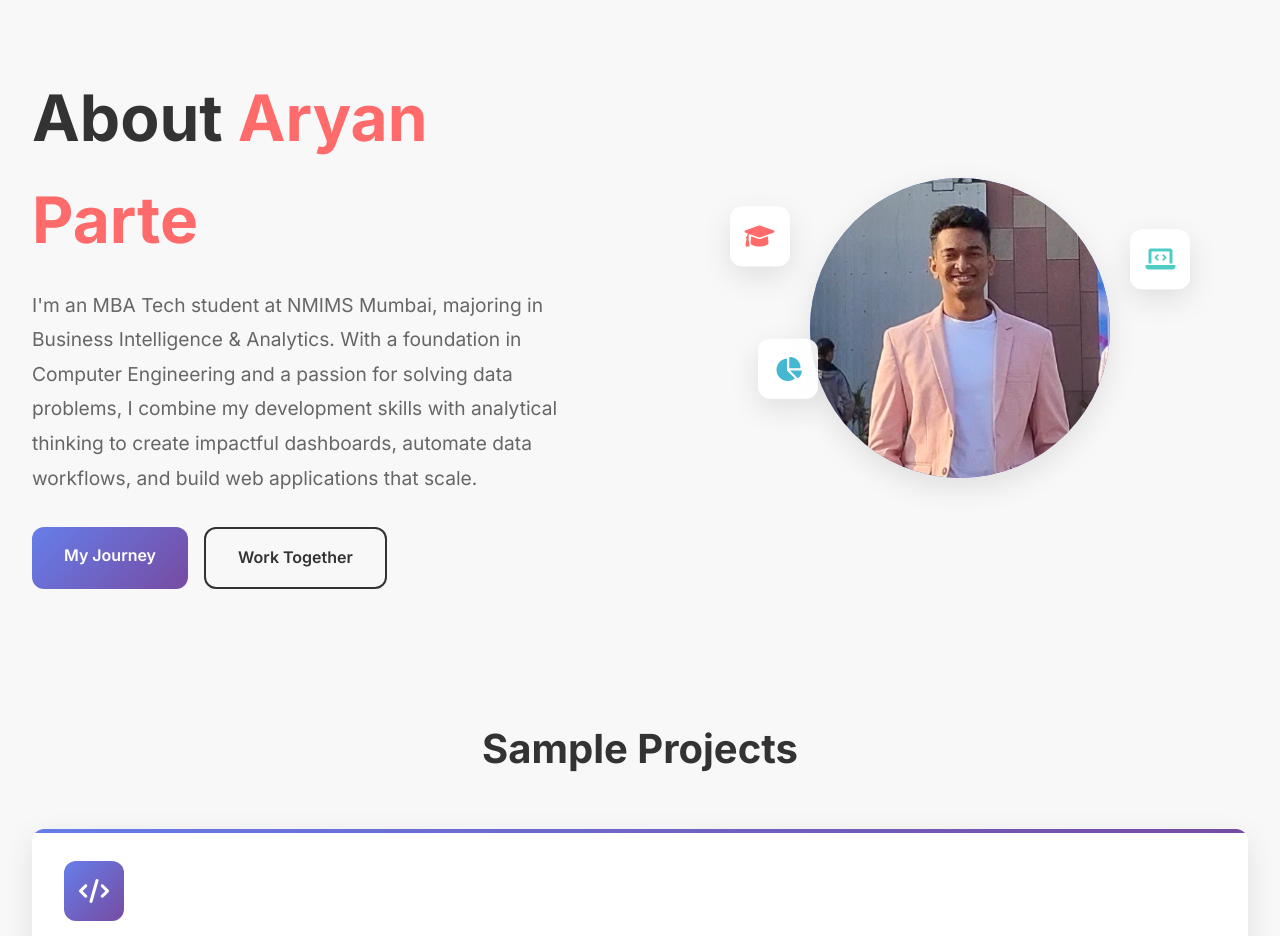
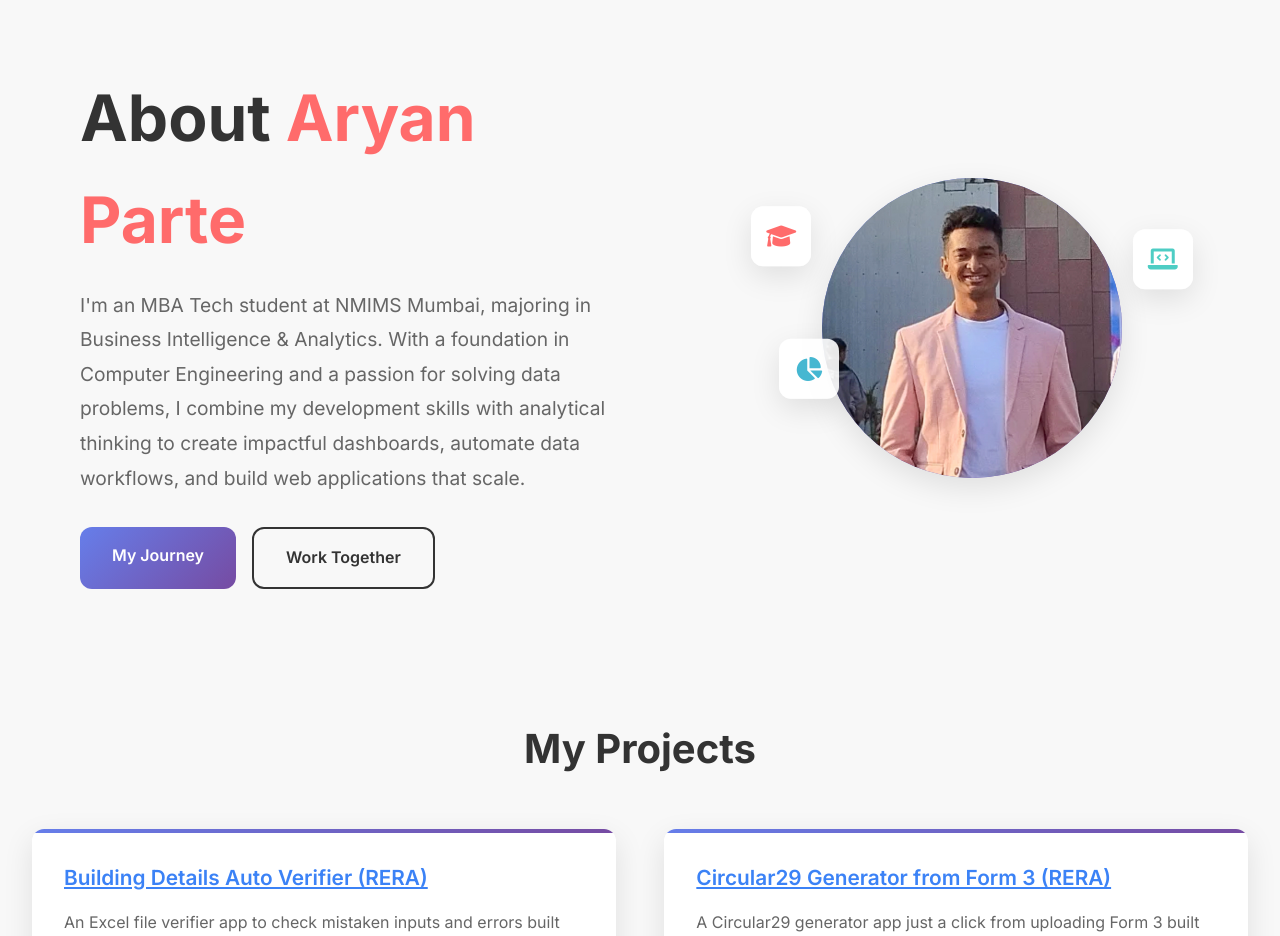
Before and after one commit to aryanparte03/aryanparte_portfolio, a Flask app: page /about in a window 1280 px wide. Shown: the part 77-1013 px from the top of the page. Run offline with Flask 3, Linux system fonts and the light colour scheme.

Commit message:
Update about.html

```diff
--- a/templates/about.html
+++ b/templates/about.html
@@ -4,7 +4,7 @@
 {% block description %}Learn more about Aryan Parte's journey in Business Intelligence & Analytics, with hands-on experience in web scraping, automation, and data visualization.{% endblock %}
 
 {% block content %}
-<section class="hero">
+<section class="hero" style="margin-left: 3rem">
     <div class="hero-content">
         <h1>About <span style="color: var(--accent-color);">Aryan Parte</span></h1>
         <p class="subtitle">
@@ -30,19 +30,53 @@
 </section>
 
 <section class="section">
-  <h2 class="section-title">Sample Projects</h2>
-  <div class="cards-grid">
+  <h2 class="section-title">My Projects</h2>
 
-    <div class="card" onclick="window.open('https://github.com/aryanparte03/Verify_Building_Details-RERA-', '_blank')" style="cursor: pointer;">
-      <div class="card-icon">
-        <i class="fas fa-code"></i>
+  <div style="display: flex; flex-wrap: wrap; gap: 3%; justify-content: space-between;">
+
+    <!-- Project 1 -->
+    <div class="card" style="width: 48%; margin-bottom: 20px; display: flex; flex-direction: column; justify-content: space-between; min-height: 460px;">
+      <div>
+        <h3>
+          <a href="https://github.com/aryanparte03/Verify_Building_Details-RERA" target="_blank" style="color: #3b82f6; text-decoration: underline;">
+            Building Details Auto Verifier (RERA)
+          </a>
+        </h3>
+        <p>An Excel file verifier app to check mistaken inputs and errors built with Streamlit and Python.</p>
       </div>
-      <h3>Building Details Auto Verifier</h3>
-      <p>An Excel file verifier to check mistaken inputs and errors built with Streamlit and Python.</p>
+      <img src="{{ url_for('static', filename='images/verify_bldg_dets.png') }}" alt="Excel Verifier Preview" style="width: 100%; border-radius: 8px;">
+    </div>
+
+    <!-- Project 2 -->
+    <div class="card" style="width: 48%; margin-bottom: 20px; display: flex; flex-direction: column; justify-content: space-between; min-height: 460px;">
+      <div>
+        <h3>
+          <a href="https://github.com/aryanparte03/AutoGenerate-Circular29-From-Form3-RERA" target="_blank" style="color: #3b82f6; text-decoration: underline;">
+            Circular29 Generator from Form 3 (RERA)
+          </a>
+        </h3>
+        <p>A Circular29 generator app just a click from uploading Form 3 built with Streamlit and Python.</p>
+      </div>
+      <img src="{{ url_for('static', filename='images/circular29_converter.png') }}" alt="Circular29 Generator Preview" style="width: 100%; border-radius: 8px;">
+    </div>
+
+    <!-- Project 3 -->
+    <div class="card" style="width: 48%; margin-bottom: 20px; display: flex; flex-direction: column; justify-content: space-between; min-height: 460px;">
+      <div>
+        <h3>
+          <a href="https://github.com/aryanparte03/Dashboard-Departmental" target="_blank" style="color: #3b82f6; text-decoration: underline;">
+            Insightful Departmental Dashboards
+          </a>
+        </h3>
+        <p>Dashboard for 3 departments built with Power BI & DAX.</p>
+      </div>
+      <img src="{{ url_for('static', filename='images/collage_dash1.jpg') }}" alt="Dashboard Preview" style="width: 100%; border-radius: 8px;">
     </div>
 
   </div>
 </section>
+
+
 
 
 <section class="section" id="experience">
@@ -125,8 +159,8 @@
             </p>
             <div style="display: flex; justify-content: center; gap: 2rem; flex-wrap: wrap; margin-top: 2rem;">
                 <div style="text-align: center;">
-                    <div style="font-size: 2rem; font-weight: 700; color: var(--accent-color);">20+</div>
-                    <div style="color: var(--text-light);">Projects Delivered</div>
+                    <div style="font-size: 2rem; font-weight: 700; color: var(--accent-color);">30+</div>
+                    <div style="color: var(--text-light);">Projects Undertaken</div>
                 </div>
                 <div style="text-align: center;">
                     <div style="font-size: 2rem; font-weight: 700; color: var(--accent-secondary);">2</div>
```
